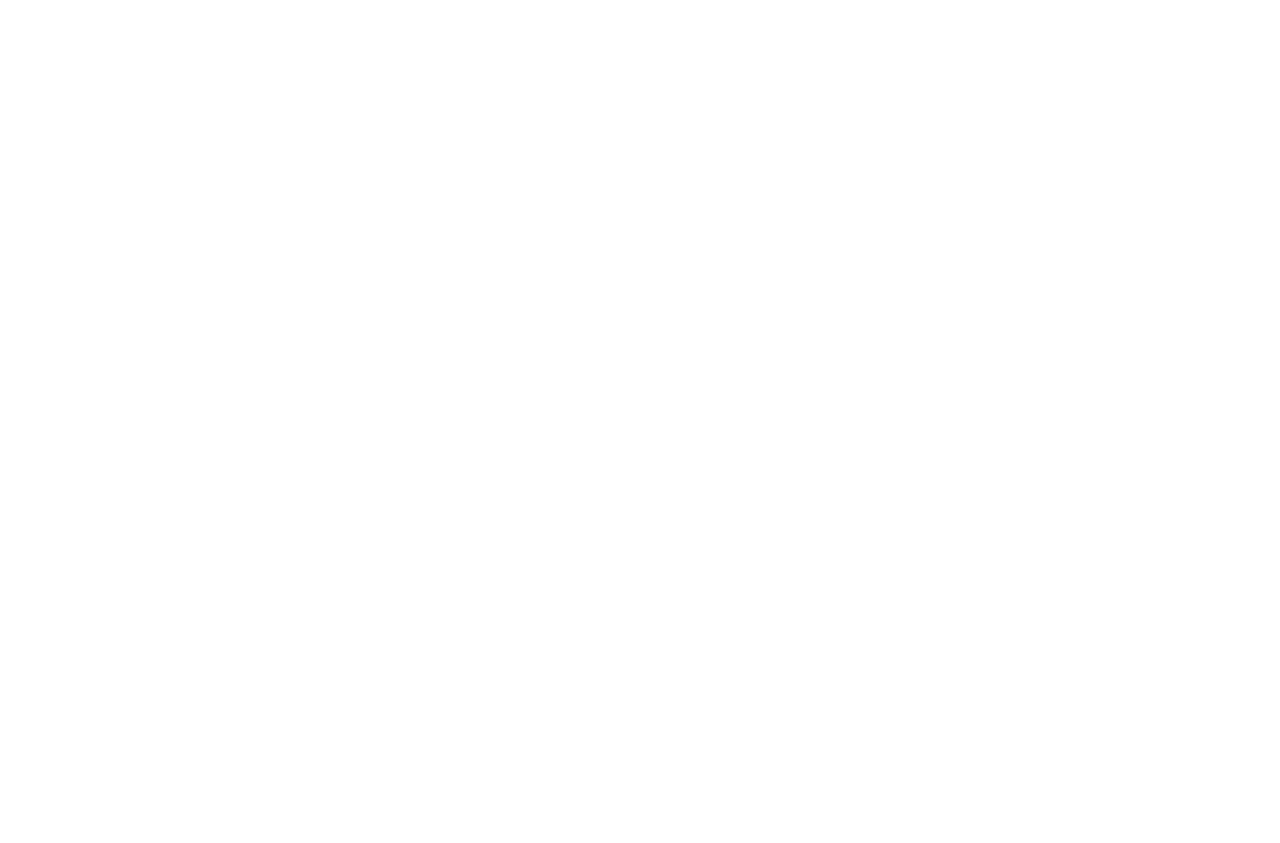
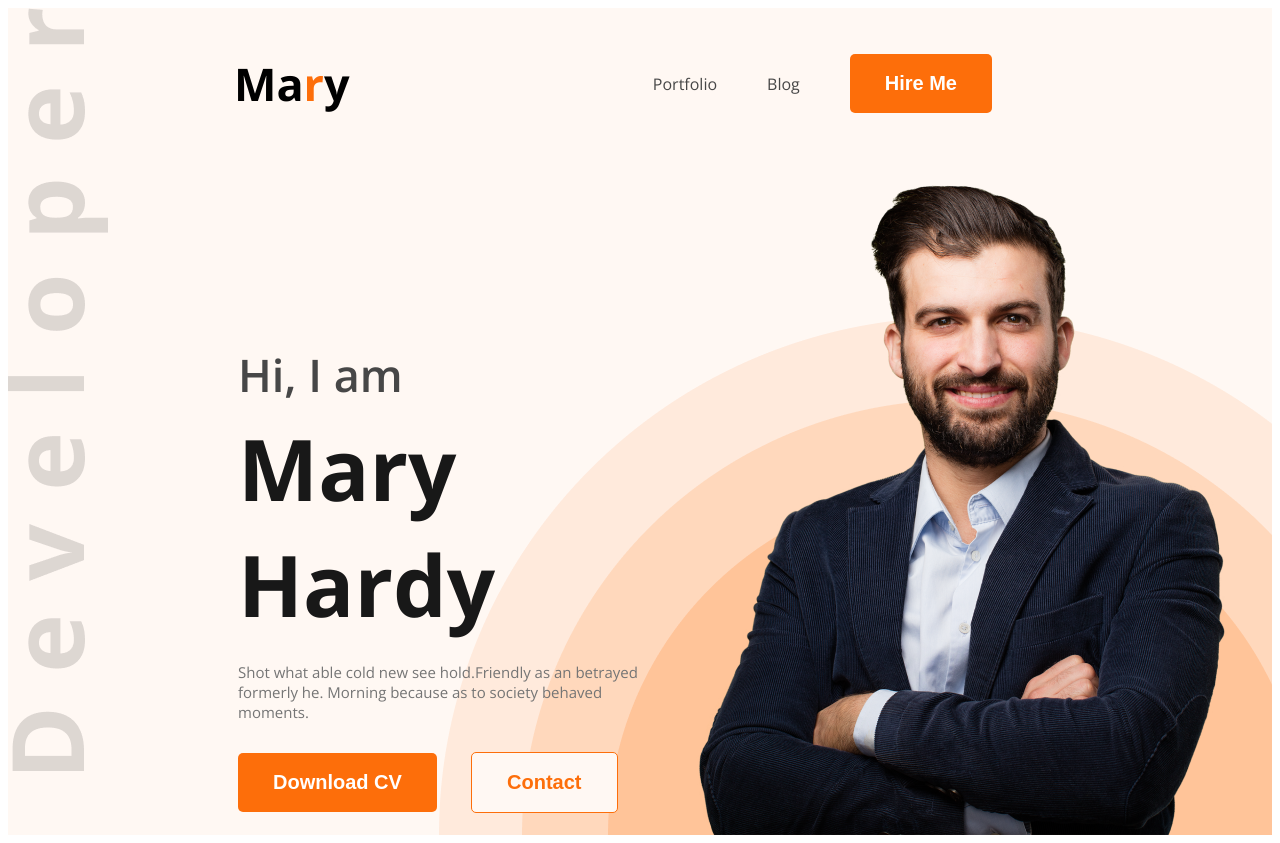
Before and after one commit to mahfujur360/web-dev-laptop, a plain HTML site: page index.html in a window 1280 px wide. Before the commit the page ends 800 px from the top, so only its background shows below. Drawn offline with nearby package versions, Linux system fonts and the light colour scheme.

Commit message:
banner done

```diff
--- a/Styles/Portfolio.css
+++ b/Styles/Portfolio.css
@@ -0,0 +1,132 @@
+
+.open-sans-normal {
+  font-family: "Open Sans", sans-serif;
+  font-optical-sizing: auto;
+  font-style: normal;
+  font-variation-settings:
+    "wdth" 100;
+}
+
+/* shared style */
+.primary-color{
+  color: #FD6E0A;
+}
+
+.dark-1{
+  color: #181818;
+}
+
+.dark-2{
+  color: #474747;
+}
+
+.dark-3{
+  color: #757575;
+}
+
+
+.btn-peimary{
+  font-weight: bold;
+  font-size: 20px;
+  background-color: #FD6E0A;
+  color: white;
+  border: none;
+  padding: 18px 35px;
+  border-radius: 5px;
+}
+
+/* Nav styles */
+
+.font-size-prortfolio{
+  font-weight: normal;
+  font-size: 20px;
+}
+
+nav{
+  display: flex;
+  justify-content: space-between;
+  align-items: center;
+  margin: 0px 230px 0px 226px;
+}
+
+nav h3{
+  font-weight: bolder;
+  font-size: 45px;
+}
+
+
+nav ul li a{
+  text-decoration: none;
+}
+
+nav ul li{
+  list-style: none;
+  margin-right: 50px;
+}
+
+nav ul{
+  display: flex;
+  align-items: center;
+
+}
+
+/* Banner styles */
+
+.banner{
+  display: flex;
+  justify-content: space-between;
+  margin: 0 38px 0 230px;
+}
+
+.banner-pic{
+  width: 584px;
+}
+.banner-content{
+  max-width: 580px;
+}
+
+.banner-greetings{
+  font-weight: 600;
+  font-size: 45px;
+  margin-top: 185px;
+  margin-bottom: 5px;
+}
+.banner-title{
+  font-weight: 85px;
+  font-size: 85px;
+  margin-top: 0;
+  margin-bottom: 20px;
+
+}
+
+.banner-description{
+  font-weight: normal;
+  font-size: 15px;
+  margin-top: 0;
+  margin-bottom: 30px;
+}
+
+.header{
+  background-repeat: no-repeat;
+  background-position: top left, bottom right;
+  background-image: url(../images/developer.png), url(../images/header_bg.png) ;
+
+}
+
+header{
+  background-color: #FFF8F3;
+}
+
+header div button{
+  margin-right: 30px;
+}
+
+.btn-peimary-2{
+ font-weight: bold;
+  font-size: 20px;
+  background-color: #FFF8F3;
+  color:#FD6E0A;
+  border: #FD6E0A solid 1px ;
+  padding: 18px 35px;
+  border-radius: 5px;
+}
--- a/index.html
+++ b/index.html
@@ -4,14 +4,35 @@
   <meta charset="UTF-8">
   <meta name="viewport" content="width=device-width, initial-scale=1.0">
   <title>Portfolio Website Building</title>
+  <link rel="preconnect" href="https://fonts.googleapis.com">
+<link rel="preconnect" href="https://fonts.gstatic.com" crossorigin>
+<link href="https://fonts.googleapis.com/css2?family=Open+Sans:ital,wght@0,300..800;1,300..800&display=swap" rel="stylesheet">
   <link rel="stylesheet" href="Styles/Portfolio.css">
 </head>
-<body>
-  <header>
+<body class="open-sans-normal">
+  <header class="header ">
     <nav>
+      <h3>Ma<span class="primary-color">r</span>y</h3>
+      <ul>
+        <li><a class="dark-2" href="">Portfolio</a></li>
+        <li><a class="dark-2" href="">Blog</a></li>
+        <li><a href=""><button class="btn-peimary">Hire Me</button></a></li>
+      </ul>
+    </nav>
+    <div class="banner">
+      <div class="banner-content">
+        <h4 class="banner-greetings dark-2">Hi, I  am</h4>
+        <h1 class="banner-title dark-1">Mary Hardy</h1>
+        <p class="banner-description dark-3">Shot what able cold new see hold.Friendly as an betrayed formerly he. Morning because as to society behaved moments.</p>
+        <button class="btn-peimary">Download CV</button>
+        <button class="btn-peimary-2">Contact</button>
+      </div>
+      <img class="banner-pic" src="images/hardy.png" alt="">
 
-    </nav>
+    </div>
   </header>
+  <main>
 
+  </main>
 </body>
 </html>
```
